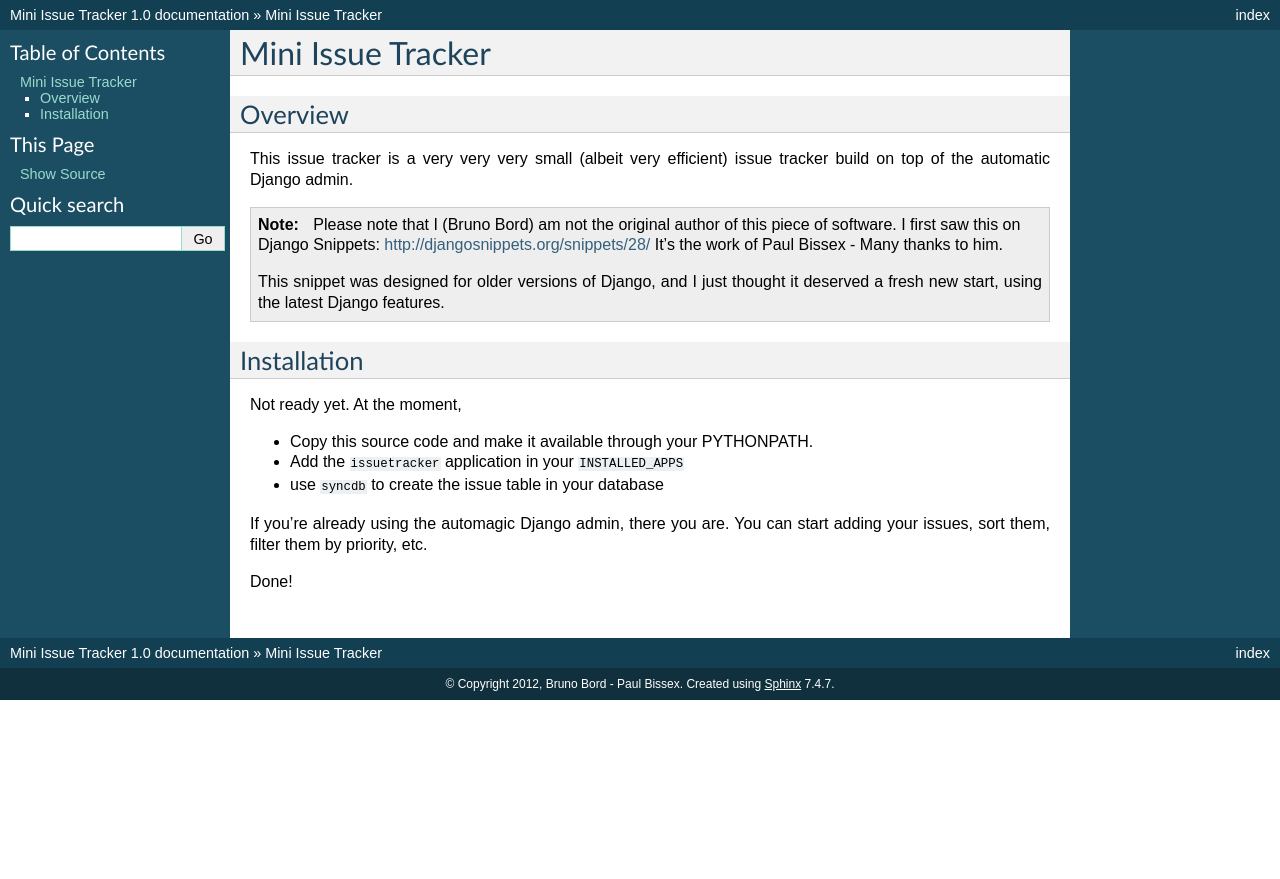
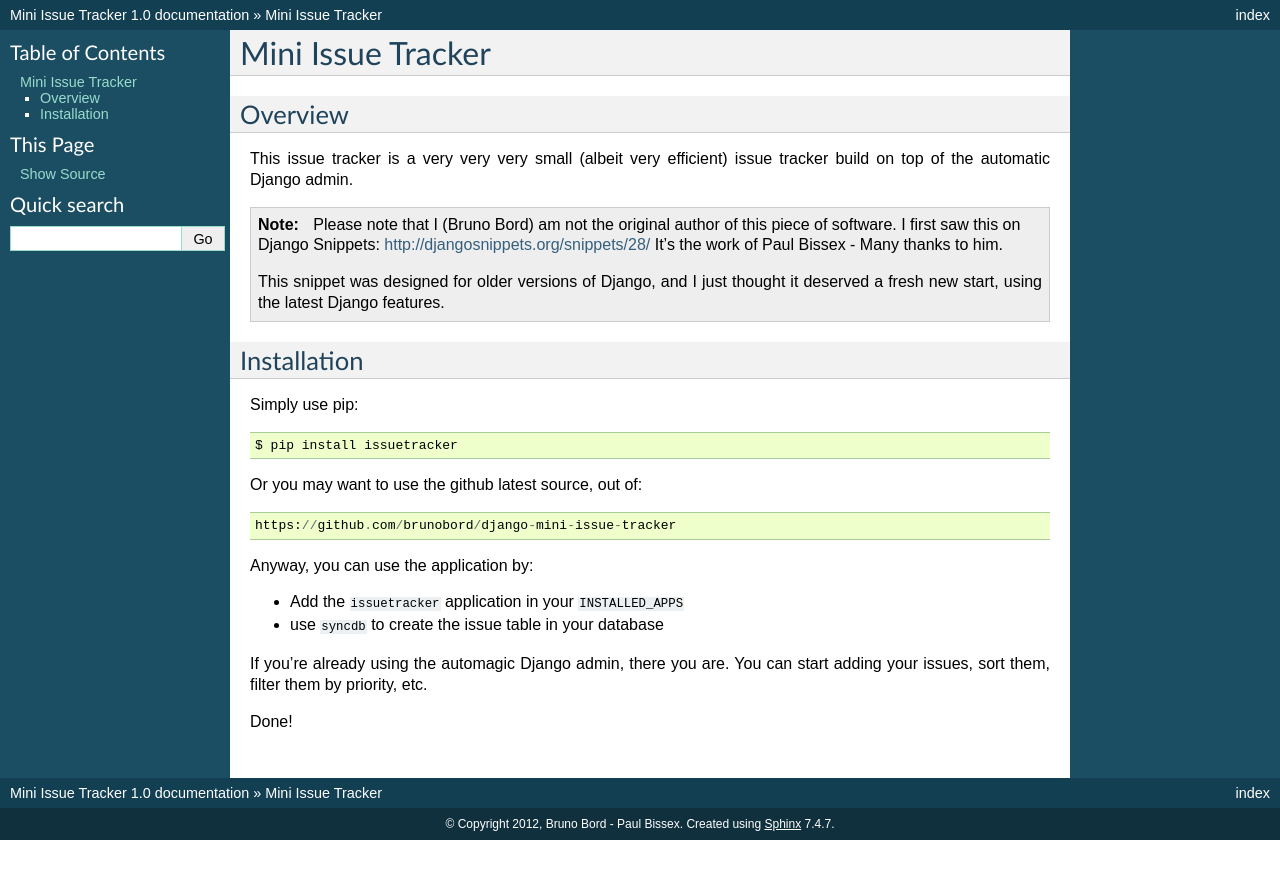
Before and after one commit to brunobord/django-mini-issue-tracker, a Sphinx documentation site: the page built from docs/index.rst, in a window 1280 px wide. Shown: the top 879 px of the page. Built offline with Sphinx 7.4.7, drawn with Linux system fonts in a browser that asks for light colours.

Commit message:
doc is now up-to-date

```diff
--- a/docs/index.rst
+++ b/docs/index.rst
@@ -20,9 +20,16 @@
 Installation
 ============
 
-Not ready yet. At the moment,
+Simply use pip::
 
-* Copy this source code and make it available through your PYTHONPATH.
+    $ pip install issuetracker
+
+Or you may want to use the github latest source, out of::
+
+    https://github.com/brunobord/django-mini-issue-tracker
+
+Anyway, you can use the application by:
+
 * Add the ``issuetracker`` application in your ``INSTALLED_APPS``
 * use ``syncdb`` to create the issue table in your database
 
```
